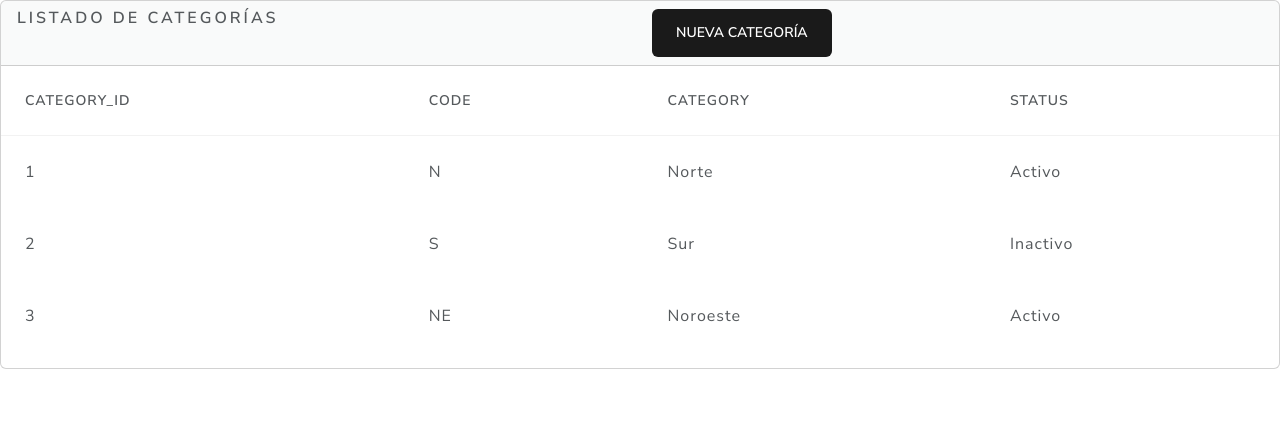
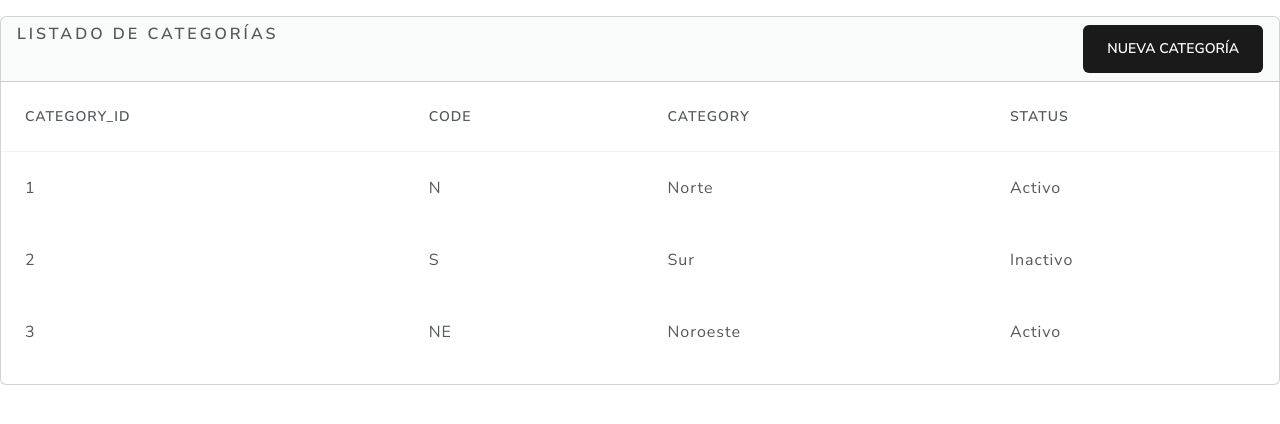
Before and after one commit to ValeVacheron/angular-dwf-proyecto, an Angular app: page / in a window 1280 px wide. Shown: the top 424 px of the page. Built offline with nearby package versions, Linux system fonts and the light colour scheme.

Commit message:
Cambios de estilo en app y category

```diff
--- a/src/app/app.component.css
+++ b/src/app/app.component.css
@@ -0,0 +1,9 @@
+.body-content{
+    max-width: 1280px;
+    margin: auto;
+    margin-top: 16px;
+}
+
+.app-content{
+  padding: 8px;
+}
--- a/src/app/modules/product/_components/category/category.component.css
+++ b/src/app/modules/product/_components/category/category.component.css
@@ -0,0 +1,8 @@
+div h5 {
+    vertical-align: middle;
+}
+
+div button {
+    float: right;
+    margin-left: -50%;
+}
```
